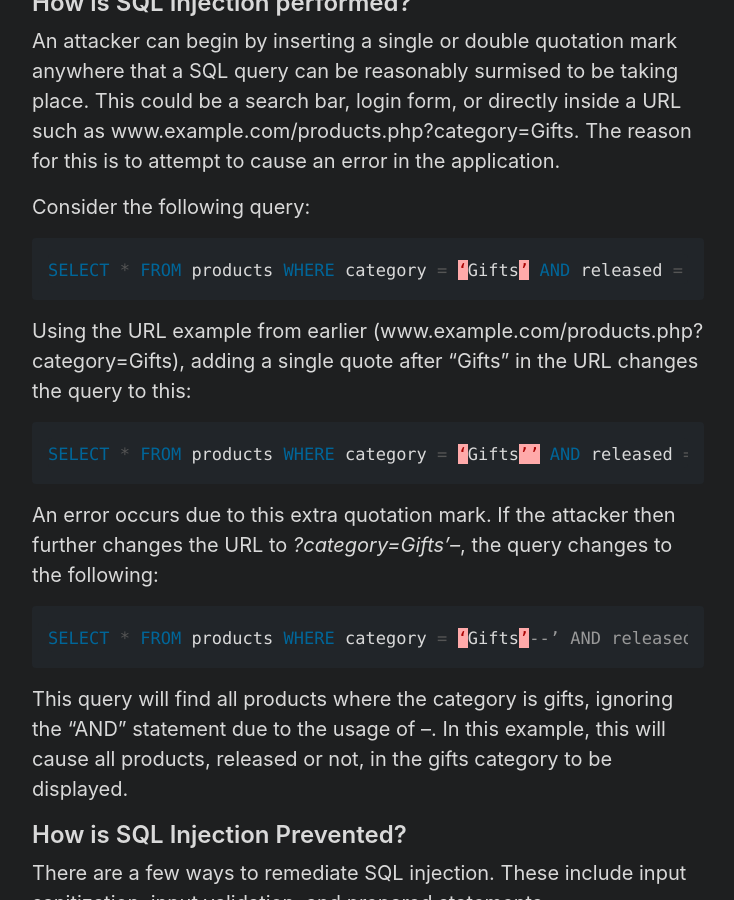
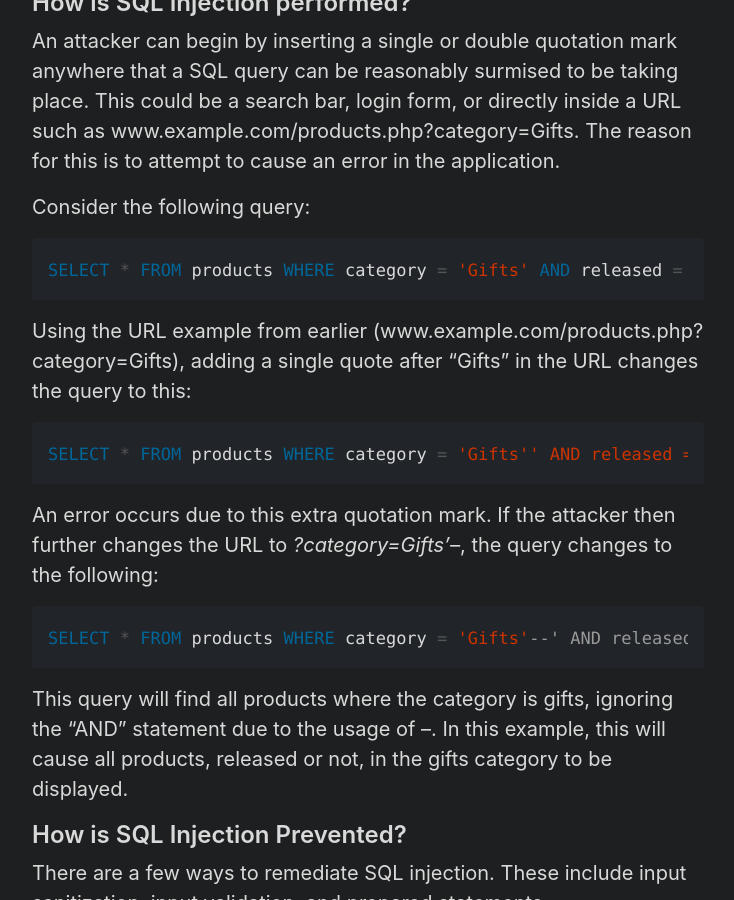
Before and after one commit to RePRGM/rePRGM.github.io, a Jekyll site: the page built from _posts/2021-12-02-what-is-sql-injection.md, in a window 1280 px wide and 900 px high, scrolled down 1351 px. Shown: the whole window, without its empty margins (272-1006 px from the left). Built offline with Jekyll 4.4.1, drawn with Linux system fonts in a browser that asks for light colours.

Commit message:
Update 2021-12-02-what-is-sql-injection.md

````diff
--- a/_posts/2021-12-02-what-is-sql-injection.md
+++ b/_posts/2021-12-02-what-is-sql-injection.md
@@ -23,16 +23,16 @@ An attacker can begin by inserting a single or double quotation mark anywhere th
 Consider the following query:
 
 ```sql
-SELECT * FROM products WHERE category = ‘Gifts’ AND released = 1
+SELECT * FROM products WHERE category = 'Gifts' AND released = 1
 ```
 Using the URL example from earlier (www.example.com/products.php?category=Gifts), adding a single quote after “Gifts” in the URL changes the query to this:
 
 ```sql
-SELECT * FROM products WHERE category = ‘Gifts’’ AND released = 1
+SELECT * FROM products WHERE category = 'Gifts'' AND released = 1
 ```
 An error occurs due to this extra quotation mark. If the attacker then further changes the URL to *?category=Gifts’--*, the query changes to the following:
 ```sql
-SELECT * FROM products WHERE category = ‘Gifts’--’ AND released = 1
+SELECT * FROM products WHERE category = 'Gifts'--' AND released = 1
 ```
 This query will find all products where the category is gifts, ignoring the "AND" statement due to the usage of --. In this example, this will cause all products, released or not, in the gifts category to be displayed.
 
````
